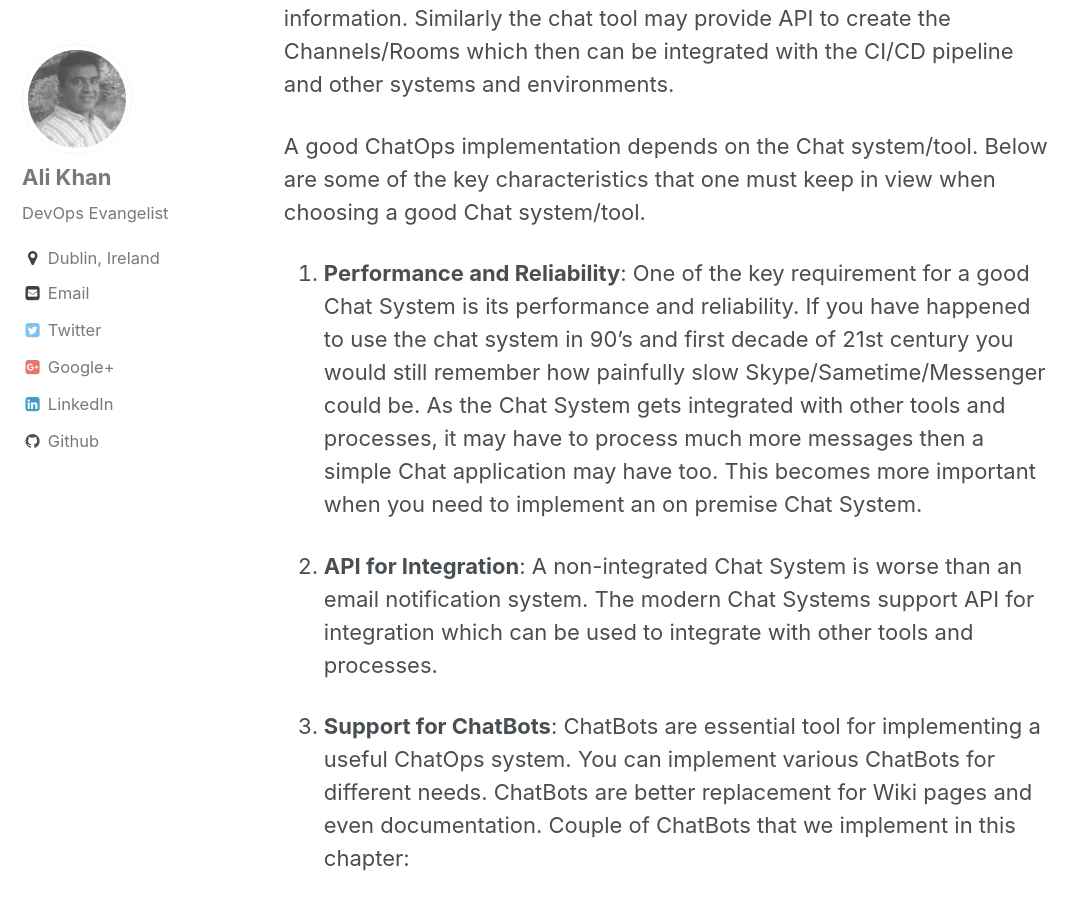
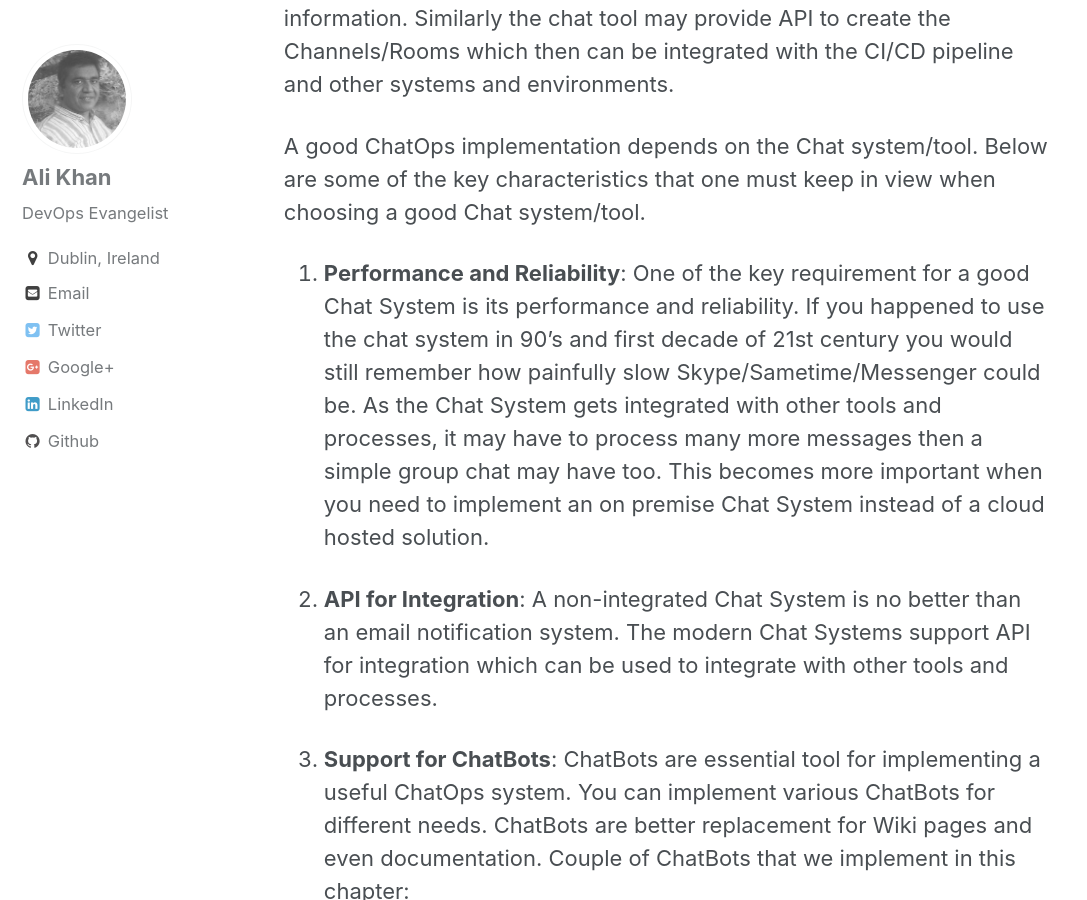
Before and after one commit to khanali21/khanali21.github.io, a Jekyll site: the page built from _posts/2017-01-22-no-devops-without-chatops.md, in a window 1280 px wide and 900 px high, scrolled down 1179 px. Shown: the whole window, without its empty margins (0-1087 px from the left). Built offline with Jekyll 4.4.1, drawn with Linux system fonts in a browser that asks for light colours; comment, search, counter and statistics services are not loaded.

Commit message:
No DevOps without ChatOps article

```diff
--- a/_posts/2017-01-22-no-devops-without-chatops.md
+++ b/_posts/2017-01-22-no-devops-without-chatops.md
@@ -15,9 +15,9 @@ One of the core value of DevOps is Culture, it ensures that the teams work toget
 
 A good ChatOps implementation depends on the Chat system/tool. Below are some of the key characteristics that one must keep in view when choosing a good Chat system/tool.
 
-1.	**Performance and Reliability**: One of the key requirement for a good Chat System is its performance and reliability. If you have happened to use the chat system in 90’s and first decade of 21st century you would still remember how painfully slow Skype/Sametime/Messenger could be. As the Chat System gets integrated with other tools and processes, it may have to process much more messages then a simple Chat application may have too. This becomes more important when you need to implement an on premise Chat System.
+1.	**Performance and Reliability**: One of the key requirement for a good Chat System is its performance and reliability. If you happened to use the chat system in 90’s and first decade of 21st century you would still remember how painfully slow Skype/Sametime/Messenger could be. As the Chat System gets integrated with other tools and processes, it may have to process many more messages then a simple group chat may have too. This becomes more important when you need to implement an on premise Chat System instead of a cloud hosted solution.
 
-2.	**API for Integration**: A non-integrated Chat System is worse than an email notification system. The modern Chat Systems support API for integration which can be used to integrate with other tools and processes.
+2.	**API for Integration**: A non-integrated Chat System is no better than an email notification system. The modern Chat Systems support API for integration which can be used to integrate with other tools and processes.
 
 3.	**Support for ChatBots**: ChatBots are essential tool for implementing a useful ChatOps system. You can implement various ChatBots for different needs. ChatBots are better replacement for Wiki pages and even documentation. Couple of ChatBots that we implement in this chapter:
 
```
